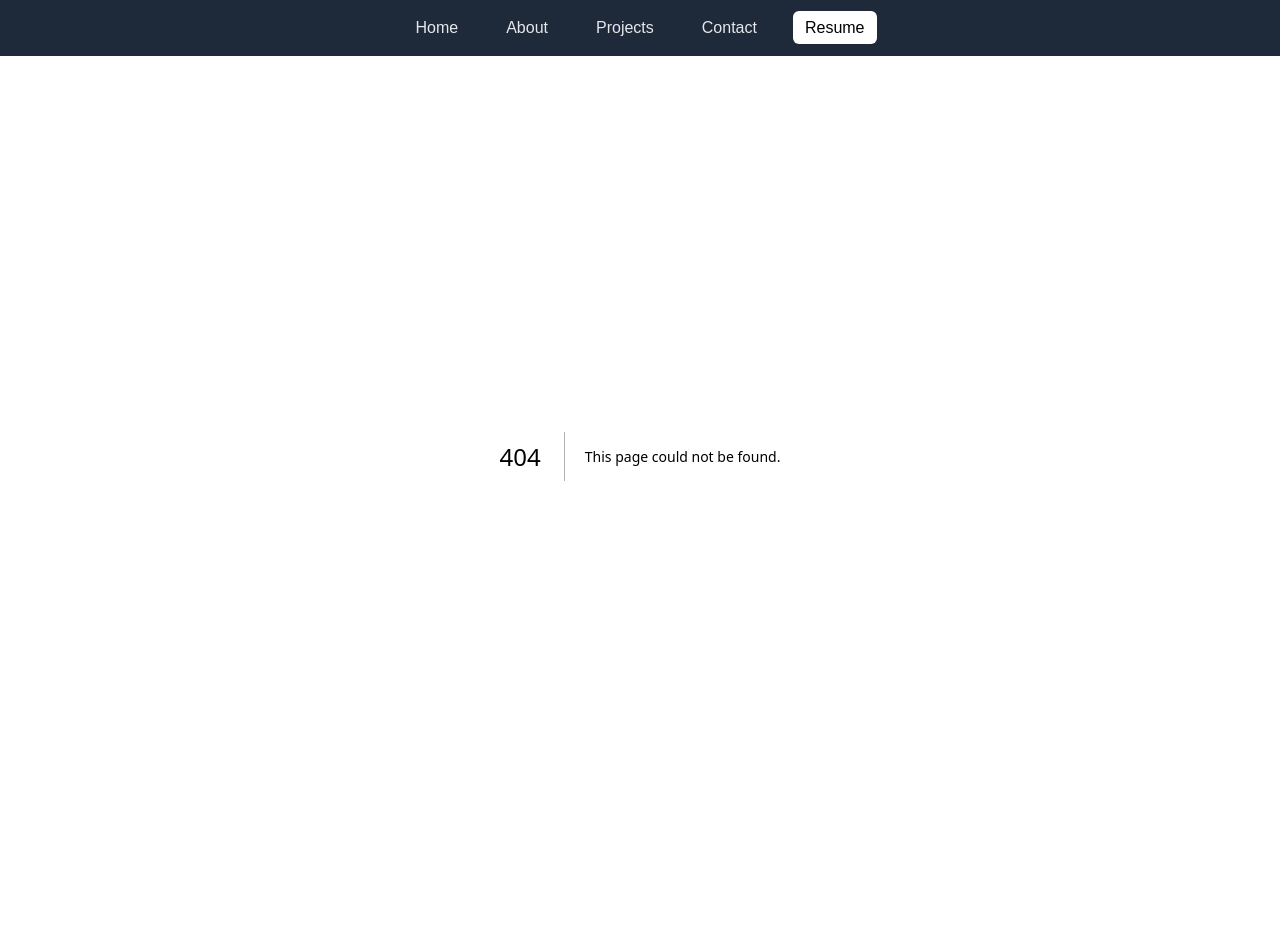
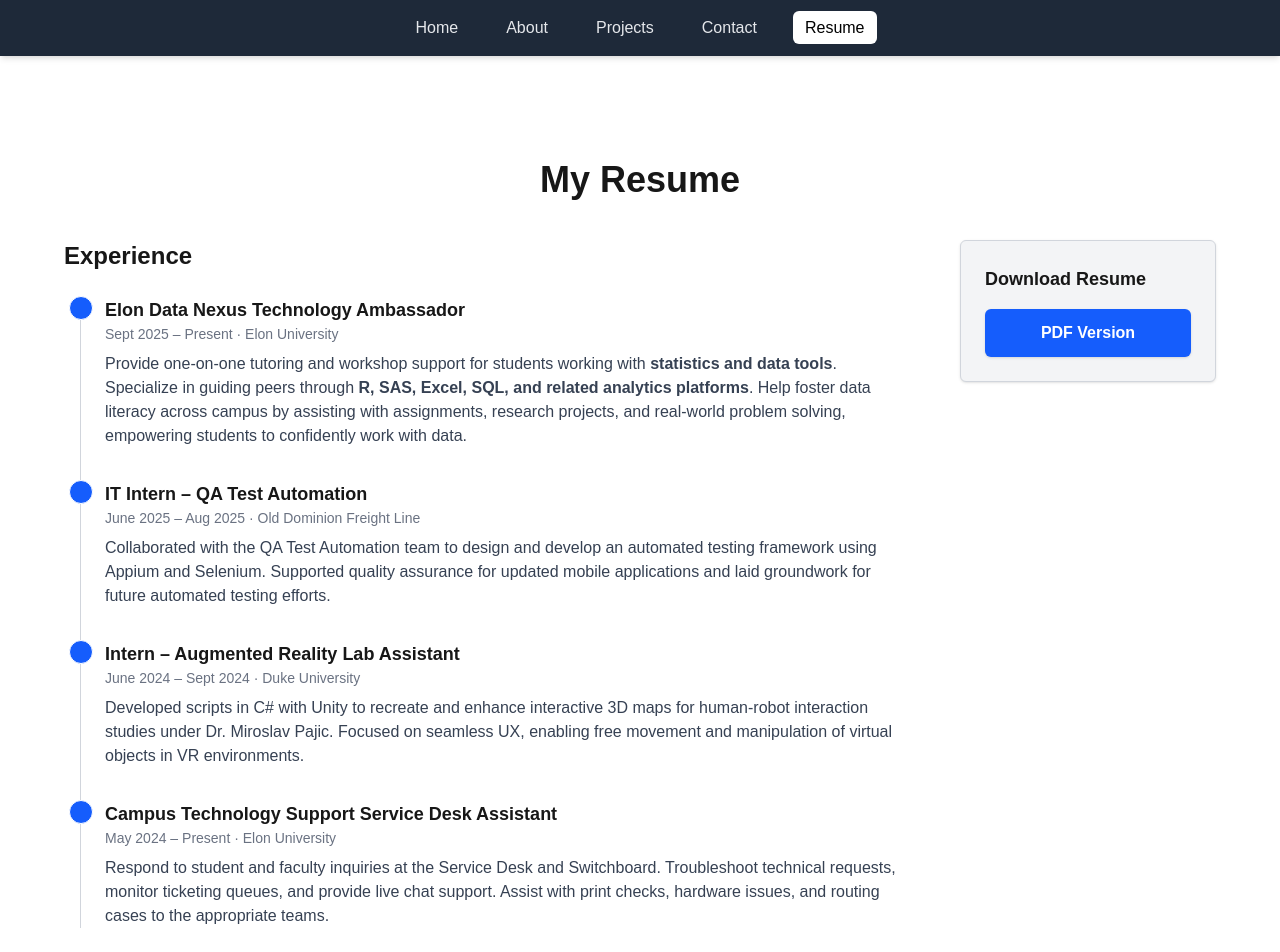
Before and after one commit to egonlowe/portfolio-site, a Next.js app: page /resume in a window 1280 px wide. Before the commit this address had no page. Shown: the top 952 px of the page. Before the commit the page ends 856 px from the top, so only its background shows below. Built offline with nearby package versions, Linux system fonts and the light colour scheme.

Commit message:
Added Resume Page and Better Navbar

```diff
--- a/src/app/layout.tsx
+++ b/src/app/layout.tsx
@@ -2,8 +2,9 @@ import type { Metadata } from "next";
 import { Geist, Geist_Mono } from "next/font/google";
 import "./globals.css";
 
-// ✅ Import Navbar from components
+// ✅ Import Navbar and Footer
 import { Navbar } from "@/components/Navbar";
+import { Footer } from "@/components/Footer";
 
 const geistSans = Geist({
   variable: "--font-geist-sans",
@@ -30,9 +31,14 @@ export default function RootLayout({
       <body
         className={`${geistSans.variable} ${geistMono.variable} antialiased`}
       >
-        {/* ✅ Navbar shows up on every page */}
+        {/* ✅ Navbar at top */}
         <Navbar />
-        <main>{children}</main>
+
+        {/* ✅ Main content with top padding for sticky navbar */}
+        <main className="pt-20">{children}</main>
+
+        {/* ✅ Footer at bottom */}
+        <Footer />
       </body>
     </html>
   );
--- /dev/null
+++ b/src/app/resume/page.tsx
@@ -0,0 +1,86 @@
+export default function ResumePage() {
+  return (
+    <main className="flex flex-col items-center justify-start min-h-screen p-6">
+      <h1 className="text-4xl font-bold mb-10 text-center">My Resume</h1>
+
+      <div className="flex w-full max-w-6xl gap-12">
+        {/* LEFT: Timeline */}
+        <section className="flex-1">
+          <h2 className="text-2xl font-bold mb-6">Experience</h2>
+          <div className="relative border-l border-gray-300 ml-4 space-y-8">
+
+            {/* Elon Data Nexus Ambassador */}
+            <div className="ml-6">
+              <div className="absolute -left-3 w-6 h-6 bg-blue-600 rounded-full border border-white"></div>
+              <h3 className="text-lg font-semibold">
+                Elon Data Nexus Technology Ambassador
+              </h3>
+              <p className="text-gray-500 text-sm">Sept 2025 – Present · Elon University</p>
+              <p className="mt-2 text-gray-700">
+                Provide one-on-one tutoring and workshop support for students working with{" "}
+                <span className="font-semibold">statistics and data tools</span>.
+                Specialize in guiding peers through{" "}
+                <span className="font-semibold">R, SAS, Excel, SQL, and related analytics platforms</span>.
+                Help foster data literacy across campus by assisting with assignments, research projects,
+                and real-world problem solving, empowering students to confidently work with data.
+              </p>
+            </div>
+
+            {/* IT Intern - ODFL */}
+            <div className="ml-6">
+              <div className="absolute -left-3 w-6 h-6 bg-blue-600 rounded-full border border-white"></div>
+              <h3 className="text-lg font-semibold">IT Intern – QA Test Automation</h3>
+              <p className="text-gray-500 text-sm">June 2025 – Aug 2025 · Old Dominion Freight Line</p>
+              <p className="mt-2 text-gray-700">
+                Collaborated with the QA Test Automation team to design and develop an automated
+                testing framework using Appium and Selenium. Supported quality assurance for updated
+                mobile applications and laid groundwork for future automated testing efforts.
+              </p>
+            </div>
+
+            {/* AR Lab Assistant */}
+            <div className="ml-6">
+              <div className="absolute -left-3 w-6 h-6 bg-blue-600 rounded-full border border-white"></div>
+              <h3 className="text-lg font-semibold">Intern – Augmented Reality Lab Assistant</h3>
+              <p className="text-gray-500 text-sm">June 2024 – Sept 2024 · Duke University</p>
+              <p className="mt-2 text-gray-700">
+                Developed scripts in C# with Unity to recreate and enhance interactive 3D maps for
+                human-robot interaction studies under Dr. Miroslav Pajic. Focused on seamless UX,
+                enabling free movement and manipulation of virtual objects in VR environments.
+              </p>
+            </div>
+
+            {/* Service Desk Assistant */}
+            <div className="ml-6">
+              <div className="absolute -left-3 w-6 h-6 bg-blue-600 rounded-full border border-white"></div>
+              <h3 className="text-lg font-semibold">
+                Campus Technology Support Service Desk Assistant
+              </h3>
+              <p className="text-gray-500 text-sm">May 2024 – Present · Elon University</p>
+              <p className="mt-2 text-gray-700">
+                Respond to student and faculty inquiries at the Service Desk and Switchboard.
+                Troubleshoot technical requests, monitor ticketing queues, and provide live chat
+                support. Assist with print checks, hardware issues, and routing cases to the appropriate teams.
+              </p>
+            </div>
+          </div>
+        </section>
+
+        {/* RIGHT: Sticky Download Button */}
+        <aside className="w-64 flex-shrink-0">
+          <div className="sticky top-24 bg-gray-100 border border-gray-300 rounded-md p-6 shadow">
+            <h3 className="text-lg font-semibold mb-4">Download Resume</h3>
+            <a
+              href="/ResumeSept2025.pdf"
+              target="_blank"
+              rel="noopener noreferrer"
+              className="block w-full px-6 py-3 bg-blue-600 text-white font-semibold text-center rounded-md shadow hover:bg-blue-700 transition-colors"
+            >
+              PDF Version
+            </a>
+          </div>
+        </aside>
+      </div>
+    </main>
+  );
+}
--- /dev/null
+++ b/src/components/Footer.tsx
@@ -0,0 +1,11 @@
+export function Footer() {
+  return (
+    <footer className="w-full bg-gray-800 text-gray-300 text-center p-4 mt-12">
+      <p className="text-sm">
+        © {new Date().getFullYear()} Ethan Lowe | Built with{" "}
+        <span className="font-semibold">Next.js</span> &{" "}
+        <span className="font-semibold">Vercel</span>
+      </p>
+    </footer>
+  );
+}
--- a/src/components/Navbar.tsx
+++ b/src/components/Navbar.tsx
@@ -6,7 +6,6 @@ import { usePathname } from "next/navigation";
 export function Navbar() {
   const pathname = usePathname();
 
-  // Define nav items once so it's easy to edit later
   const navItems = [
     { href: "/", label: "Home" },
     { href: "/about", label: "About" },
@@ -16,7 +15,7 @@ export function Navbar() {
   ];
 
   return (
-    <nav className="w-full bg-gray-800 p-4">
+    <nav className="w-full bg-gray-800 p-4 sticky top-0 z-50 shadow-md">
       <ul className="flex justify-center space-x-6">
         {navItems.map((item) => {
           const isActive = pathname === item.href;
@@ -26,7 +25,7 @@ export function Navbar() {
                 href={item.href}
                 className={`px-3 py-2 rounded-md font-medium transition-colors ${
                   isActive
-                    ? "bg-white text-black" // Active link
+                    ? "bg-white text-black"
                     : "text-gray-200 hover:bg-gray-700 hover:text-white"
                 }`}
               >
```
Also changed, not shown: 1 other file (tests, documents, lock files or other folders).
